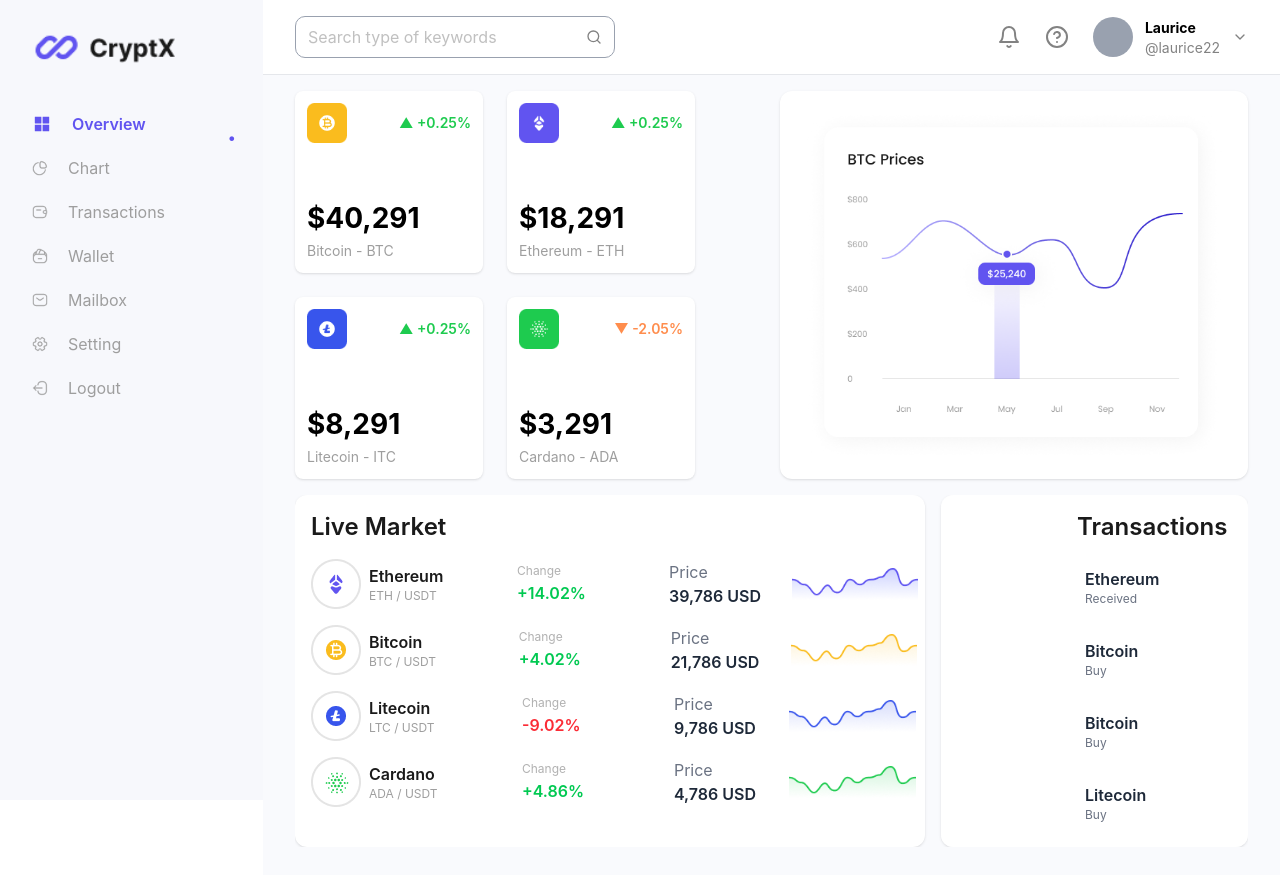
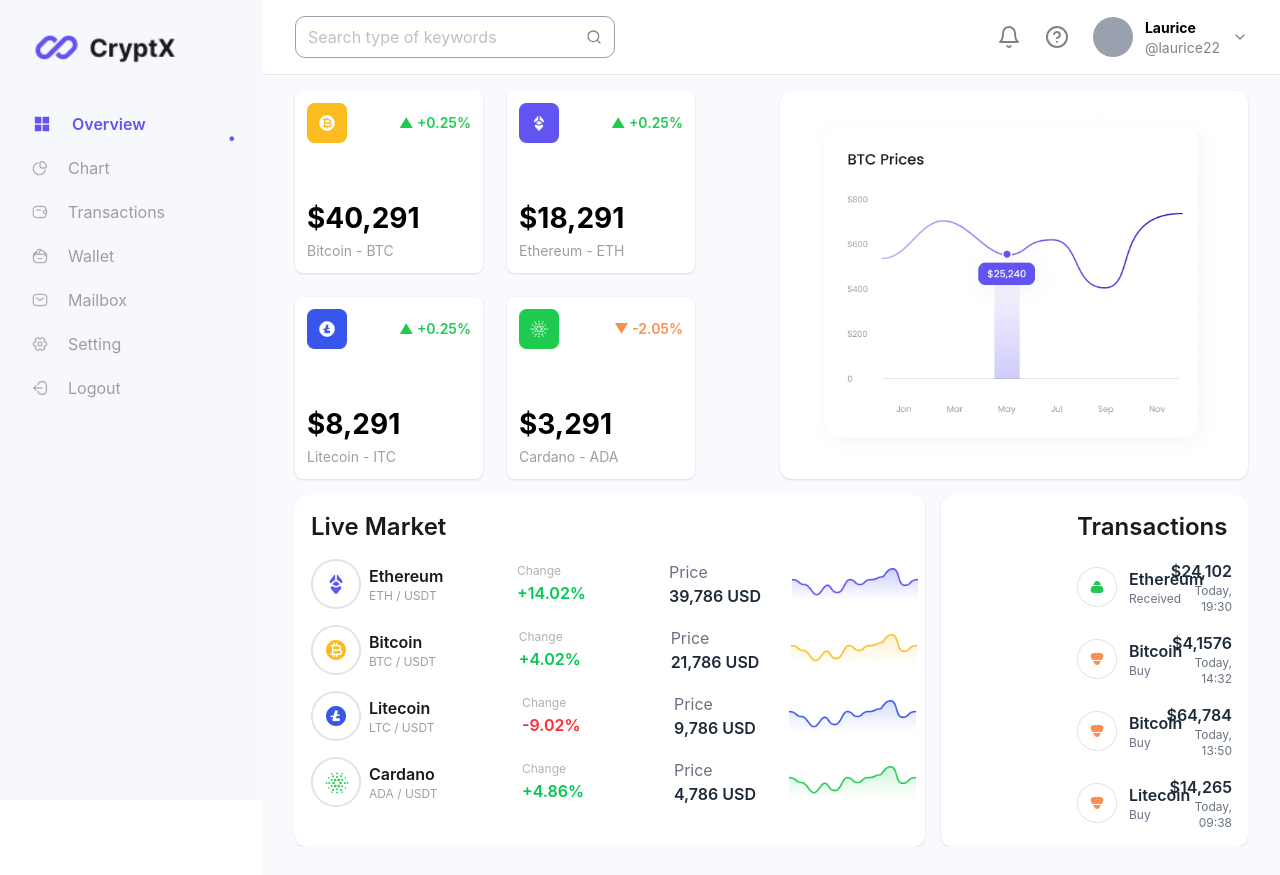
Before and after one commit to ThandoJ/Crypt-dashboard, a React (Vite) app in the folder crypt-dashboard/: page / in a window 1280 px wide. Built offline with nearby package versions, Linux system fonts and the light colour scheme.

Commit message:
corrected transaction spacing

```diff
--- a/crypt-dashboard/src/components/ui/TransactionTable.jsx
+++ b/crypt-dashboard/src/components/ui/TransactionTable.jsx
@@ -44,22 +44,36 @@ export default function Transactions() {
 
            <div className="space-y-4">
       {coins.map((coin, index) => (
-                    // Grid format
-                    <div key={index} className="grid grid-cols-[auto_1fr_auto_auto_1fr] items-center gap-x-2">
-
+        <div
+          key={index}
+          className="flex items-center justify-between"
+        >
+          {/* Left Side */}
+          <div className="flex items-center gap-3">
             <img
               src={coin.logo}
               alt={coin.name}
-                            className="w-[50px] h-[50px] object-contain space-x-1"
+              className="w-10 h-10 object-contain"
             />
-                    <div className="col-span-2 flex flex-col">
-                            <p className="font-semibold space-x-2 text-gray-800">{coin.name}</p>
-                            <p className="text-xs text-gray-500">{coin.transaction}</p>
+
+            <div>
+              <p className="font-semibold text-gray-800">
+                {coin.name}
+              </p>
+              <p className="text-xs text-gray-500">
+                {coin.transaction}
+              </p>
+            </div>
           </div>
 
-                        <div className="ml-40">
-                            <p className="font-semibold text-gray-800">${coin.price.split(' ')[0]}</p>
-                            <p className="text-xs text-gray-500">{coin.date}</p>
+          {/* Right Side */}
+          <div className="text-right">
+            <p className="font-semibold text-gray-800">
+              ${coin.price.split(" ")[0]}
+            </p>
+            <p className="text-xs text-gray-500">
+              {coin.date}
+            </p>
                         </div>
                     </div>
                 ))}
```
Lines whose indentation alone changed are shown as unchanged.
